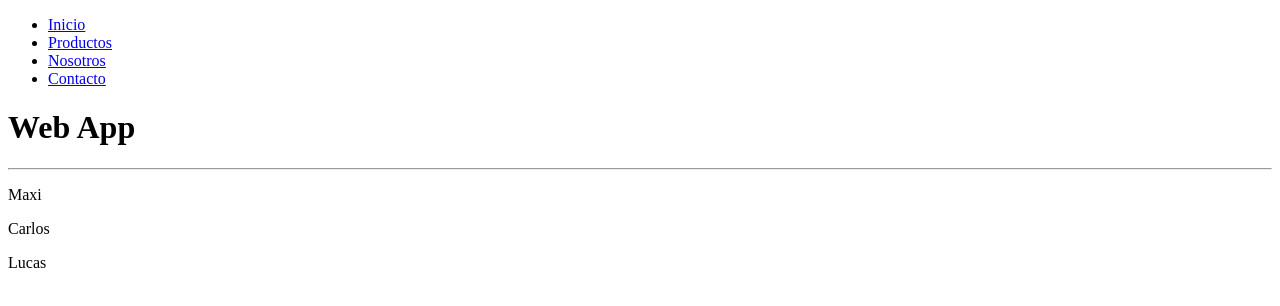
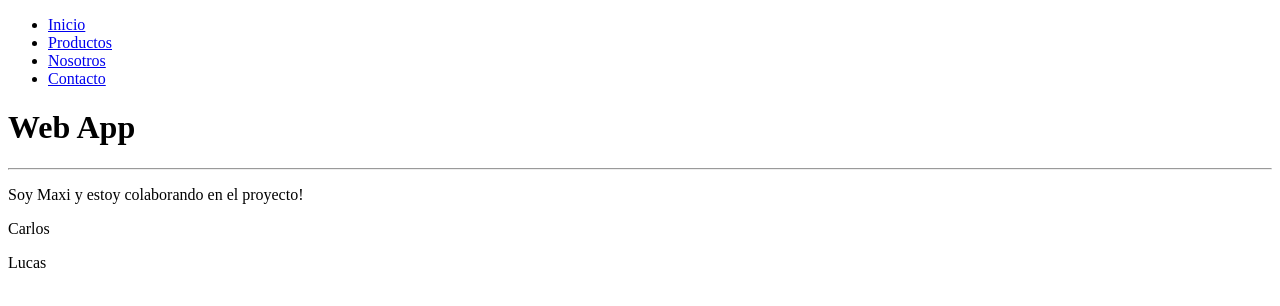
Before and after one commit to mlapeducacionit/web-app, a plain HTML site: page index.html in a window 1280 px wide. Drawn offline with Linux system fonts and the light colour scheme.

Commit message:
Modifico el p con el texto Maxi

```diff
--- a/index.html
+++ b/index.html
@@ -21,7 +21,7 @@
     <h1>Web App</h1>
     <hr>
 
-    <p>Maxi</p>
+    <p>Soy Maxi y estoy colaborando en el proyecto!</p>
 
     <p>Carlos</p>
 
```
